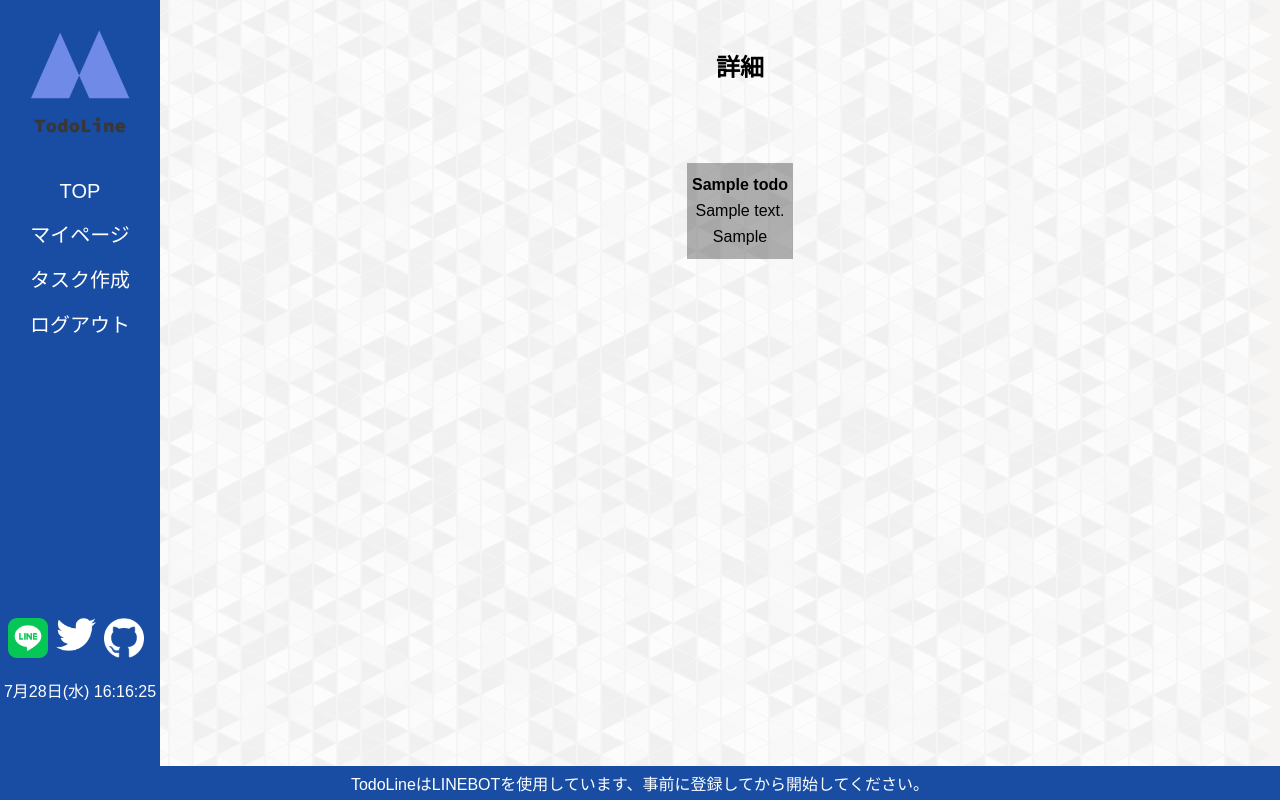
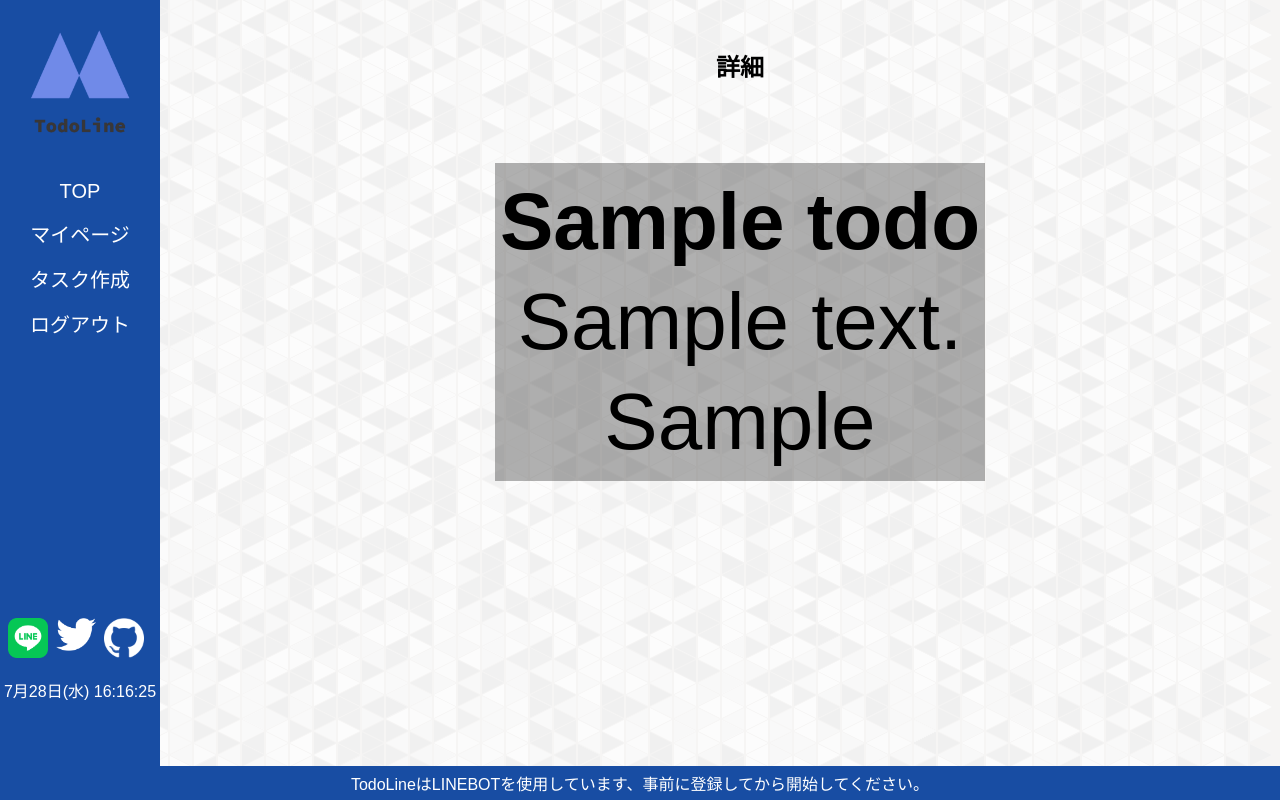
Before and after one commit to ShoKatsuki06/flask-todo-app, a Flask app: page /detail/1 in a window 1280 px wide. Run offline with Flask 2, Linux system fonts and the light colour scheme; the visitor is signed in with stand-in values (Sample User, id 1); tables that the repository leaves empty or names only in its code hold one stand-in row (values such as "Sample post"); data that the repository does not hold is empty.

Commit message:
詳細
cssの一番下にあるdetailのfont-sizeを弄ればいい

例)数字を大きくすればでかくなる

```diff
--- a/static/css/style.css
+++ b/static/css/style.css
@@ -254,6 +254,7 @@ footer {
   color: #1d59be;
 }
 
+/*汎用的なやつ*/
 .button{
   margin-top: 5vh;
   color: #1d59be;
@@ -269,3 +270,12 @@ footer {
   background: #1d59be;
   color: #ffffffff;
 }
+
+/*詳細ページ*/
+.detail {
+  padding: 5px;
+  font-size: 10vh;
+  border-collapse: separate;
+  border-spacing: 0px 0.5rem;
+  background-color: rgba(0,0,0,0.3);
+}
--- a/templates/detail.html
+++ b/templates/detail.html
@@ -3,7 +3,7 @@
 {% block body %}
 <div class="top">
 <h1>詳細</h1>
-<table class="table">
+<table class="detail">
   <tr>
     <th>{{ post[1] }}</th>
   </tr>
```
